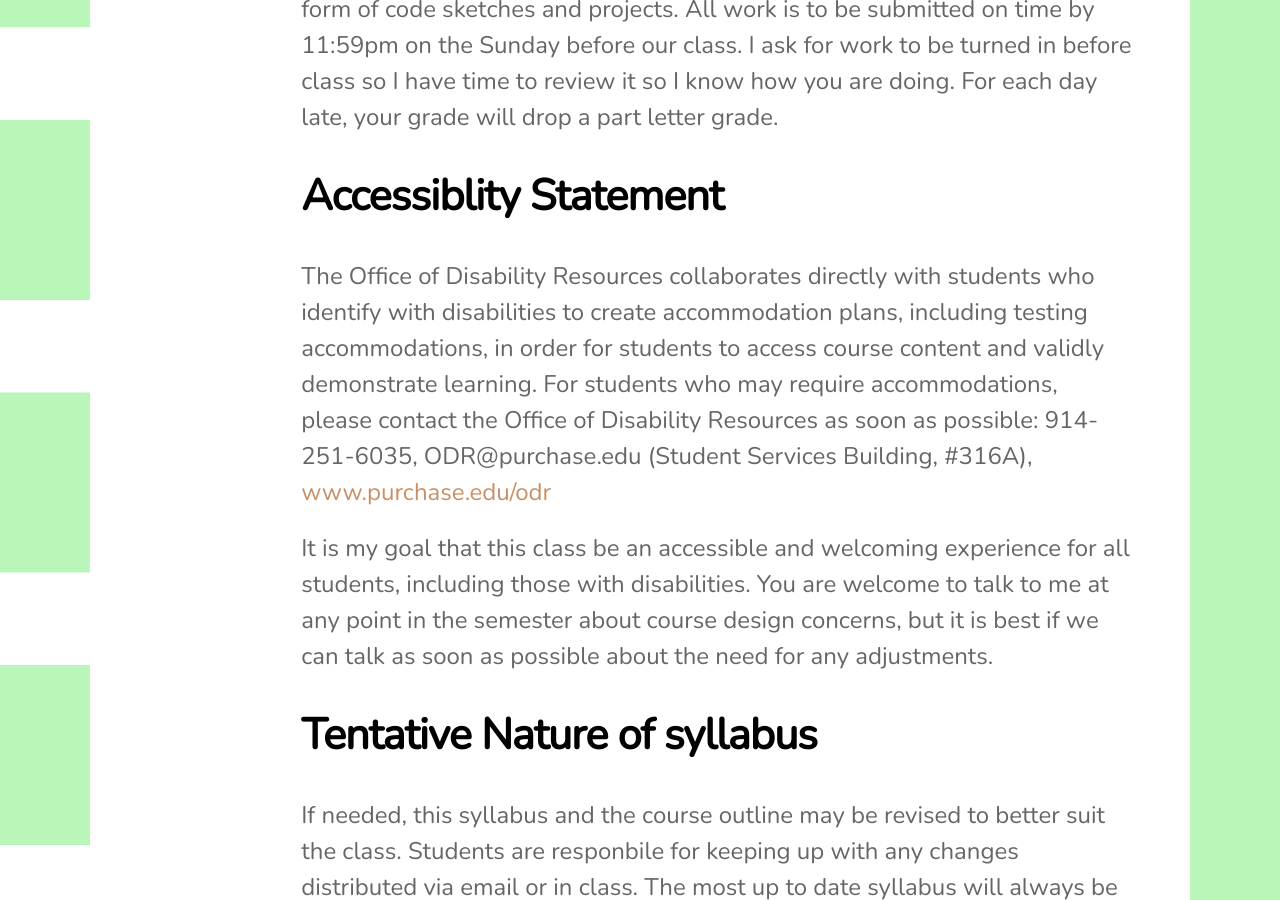
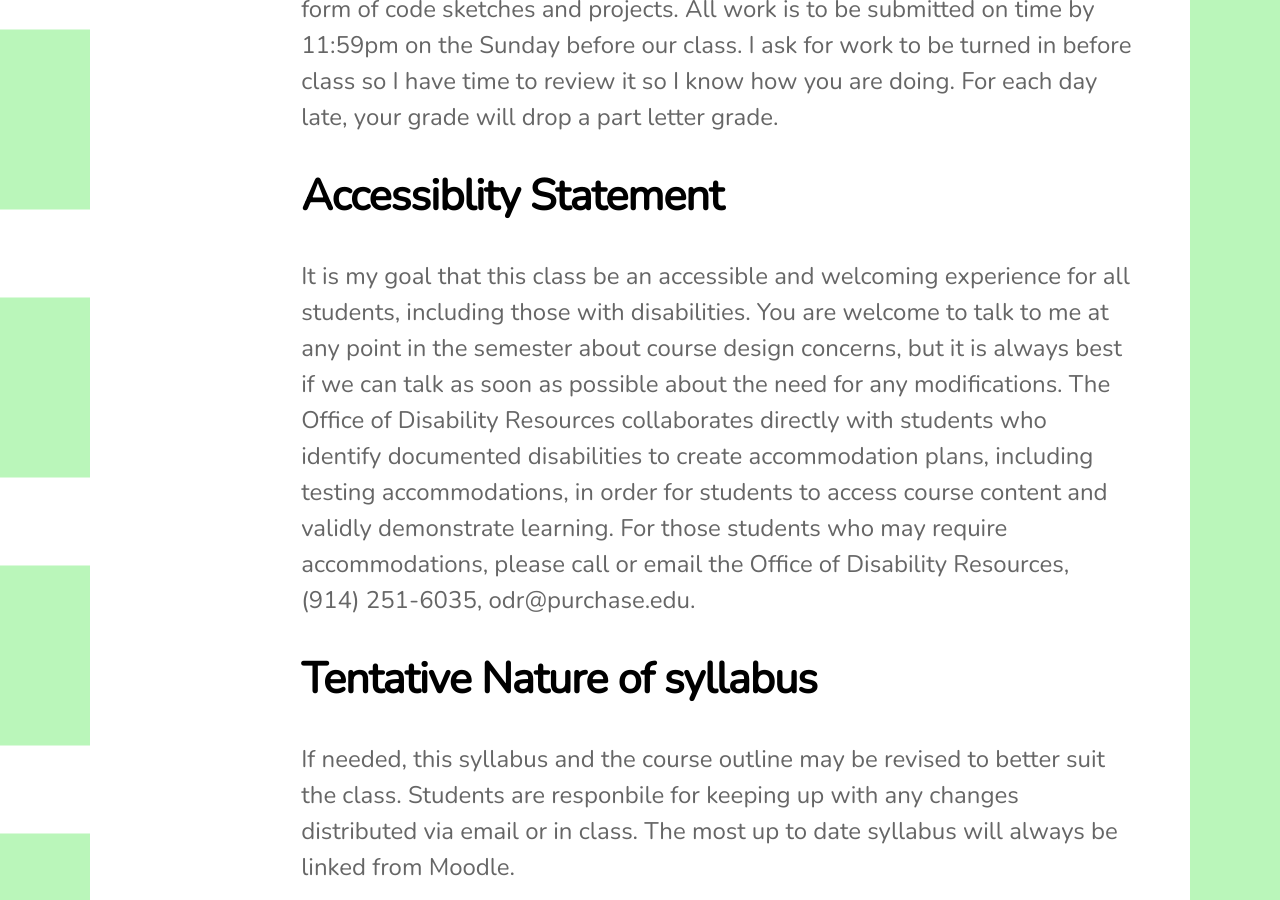
Before and after one commit to lee2sman/cs1_fall2022, a Jekyll site: the page built from pages/syllabus.md, in a window 1280 px wide and 900 px high, scrolled down 5331 px. Built offline with Jekyll 4.4.1, drawn with Linux system fonts in a browser that asks for light colours; some of the changed text lies outside the part shown.

Commit message:
update syllabus

```diff
--- a/pages/syllabus.md
+++ b/pages/syllabus.md
@@ -82,9 +82,7 @@
 
 # Accessiblity Statement
 
-The Office of Disability Resources collaborates directly with students who identify with disabilities to create accommodation plans, including testing accommodations, in order for students to access course content and validly demonstrate learning. For students who may require accommodations, please contact the Office of Disability Resources as soon as possible: 914-251-6035, ODR@purchase.edu (Student Services Building, #316A), [www.purchase.edu/odr](http://www.purchase.edu/odr)
-
-It is my goal that this class be an accessible and welcoming experience for all students, including those with disabilities. You are welcome to talk to me at any point in the semester about course design concerns, but it is best if we can talk as soon as possible about the need for any adjustments.
+It is my goal that this class be an accessible and welcoming experience for all students, including those with disabilities. You are welcome to talk to me at any point in the semester about course design concerns, but it is always best if we can talk as soon as possible about the need for any modifications. The Office of Disability Resources collaborates directly with students who identify documented disabilities to create accommodation plans, including testing accommodations, in order for students to access course content and validly demonstrate learning. For those students who may require accommodations, please call or email the Office of Disability Resources, (914) 251-6035, odr@purchase.edu.
 
 # Tentative Nature of syllabus
 
@@ -92,9 +90,16 @@
 
 # Classroom Community
 
+##  COMMUNITY HEALTH DURING COVID-19:
+ To ensure that each of us has a healthy and safe learning experience, all students are required to remain informed and follow Purchase College Policy and/or any departmental, local, state, or federal laws, rules, or regulations for attending classes on campus and in a remote learning environment.
+
+Within courses that involve in-person contact, all students, faculty members, staff, and visitors are required to adhere to the expectations outlined on the College’s COVID-19 website. Failure to comply with requirements (e.g. wearing masks, maintaining social distancing where applicable) will result in the request to leave the classroom for that in-person class session. Students may also be referred to the Office of Community Standards.
+
+Do not enter campus buildings if you test positive for or are experiencing any symptoms of COVID-19. Contact your faculty and Health Services if you need to miss class because of COVID-19 symptoms or a positive COVID-19 test result. The conservatory/school will address on a case by case basis student absences due to COVID-19, while awaiting test results, or during quarantine.
+
 ## Attendance
 
-Don't miss class our Zoom class on Mondays! We only have one of these a week!
+Please don't miss our Monday class. We only have one of these a week!
 
 Learning programming is a cumulative effort. More than most other courses each of our classes will build on what you have learned in previous classes. Missing class sets you back in this process. It is important that you attend every class.
 
@@ -140,11 +145,11 @@
 
 ### Grades
 
-- 25% - Homework assignments / problem sets
-- 15% - Midterm Exam and Project
-- 15% - Weekly check-in quizzes (EASY)
-- 25% - Final Exam and Project
-- 20% - Participation, Attendance and Preparedness
+* 25% - Homework assignments / problem sets
+* 15% - Midterm Exam and Project
+* 15% - Weekly check-in quizzes (EASY)
+* 25% - Final Exam and Project
+* 20% - Participation, Attendance and Preparedness
 
 ### Participation
 
```
